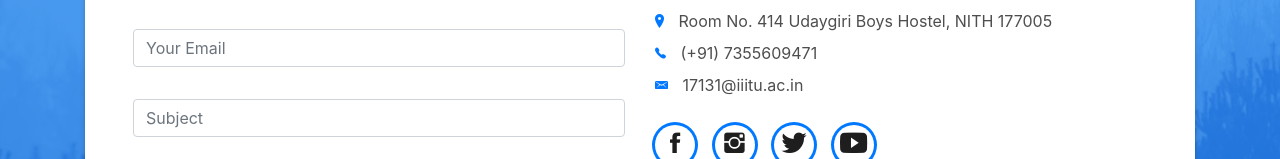
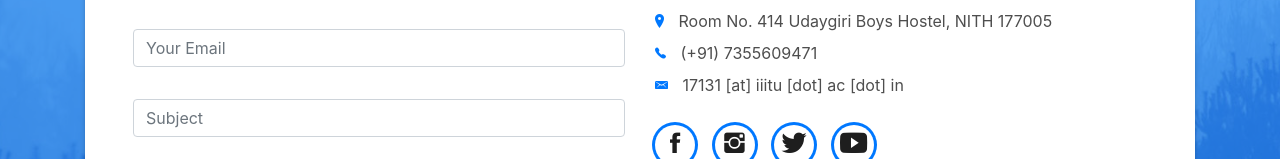
Before and after one commit to kaish114/theengineerguy, a plain HTML site: page index.html in a window 1280 px wide. Shown: the part 5175-5334 px from the top of the page. Drawn offline with Linux system fonts and the light colour scheme; files whose address does not match are found by name.

Commit message:
email format changed to be unrecognizable form by robots

```diff
--- a/index.html
+++ b/index.html
@@ -714,7 +714,7 @@
                     <ul class="list-ico">
                       <li><span class="ion-ios-location"></span> Room No. 414 Udaygiri Boys Hostel, NITH 177005</li>
                       <li><span class="ion-ios-telephone"></span> (+91) 7355609471</li>
-                      <li><span class="ion-email"></span> 17131@iiitu.ac.in</li>
+                      <li><span class="ion-email"></span> 17131 [at] iiitu [dot] ac [dot] in</li>
                     </ul>
                   </div>
                   <div class="socials">
```
